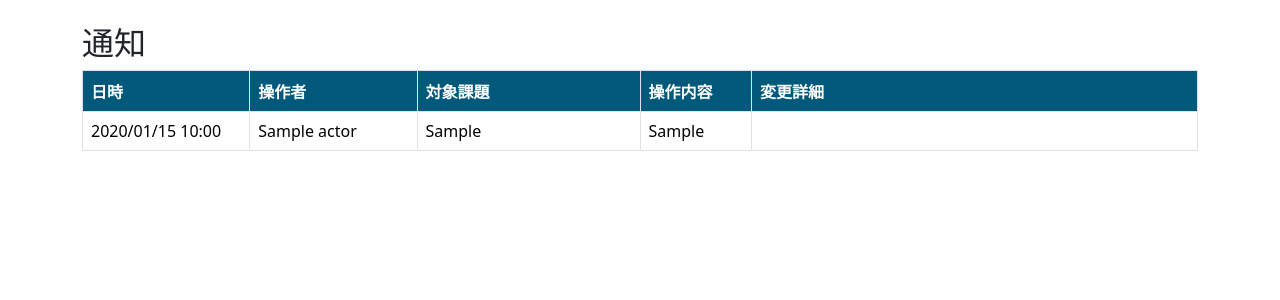
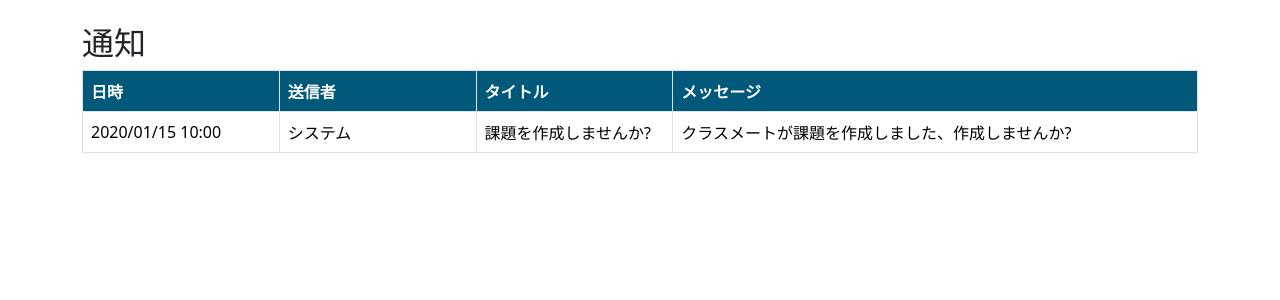
Before and after one commit to sumina10/nittc2025-j4exp-3, a Django app: template task/templates/task/notification_for_student.html in a window 1280 px wide. Shown: the part 70-370 px from the top of the page. Run offline with Django 5.2, Linux system fonts and the light colour scheme; tables that the repository leaves empty hold one stand-in row (values such as "Sample post"); the template is opened without the code that fills it: values that come from a table or form of the project are taken from there, most other values are stand-ins (such as "Sample title", 1, 10 or a date in 2020); parts of the project's set-up code (start-up, migrations or seed data) failed here and were passed over; some libraries are stand-ins or nearby versions.

Commit message:
モデルの統合

```diff
--- a/task/models.py
+++ b/task/models.py
@@ -44,3 +44,4 @@ class Reminder(models.Model):
     course = models.ForeignKey(Course, on_delete=models.CASCADE, related_name='reminders')
     title = models.CharField(max_length=32)
     description = models.TextField(blank=True)
+    created_at = models.DateTimeField(auto_now_add=True)
--- a/task/templates/task/notification_for_student.html
+++ b/task/templates/task/notification_for_student.html
@@ -4,55 +4,46 @@
 {% bootstrap_css %}
 {% bootstrap_javascript %}
 
+{% block title %}
+通知一覧
+{% endblock title %}
+
 {% block content %}
 <div class="container my-4">
     <h2>通知</h2>
+
+    {% for reminder in reminders %}
+
+    {% endfor %}
 
     <table class="table table-bordered align-middle">
         <thead>
             <tr>
                 <th style="width: 15%;">日時</th>
-                <th style="width: 15%;">操作者</th>
-                <th style="width: 20%;">対象課題</th>
-                <th style="width: 10%;">操作内容</th>
-                <th style="width: 40%;">変更詳細</th>
+                <th style="width: 15%;">送信者</th>
+                <th style="width: 15%;">タイトル</th>
+                <th style="width: 40%;">メッセージ</th>
             </tr>
         </thead>
         <tbody>
             {% for notification in notifications %}
-            <tr>
-                <td>{{ notification.timestamp|date:"Y/m/d H:i" }}</td>
-                <td>{{ notification.actor }}</td>
-                <td>{{ notification.object_repr }}</td>
-                <td>{{ notification.get_action_display }}</td>
-                <td>
-                    {% if notification.action == 0 %}
-                    <ul class="list-unstyled mb-0">
-                        {% for field, values in notification.changes_display_dict.items %}
-                        {% if values.1 %}
-                        <li>
-                            <strong>{{ field }}</strong>:
-                            {{ values.1 }}
-                        </li>
-                        {% endif %}
-                        {% endfor %}
-                    </ul>
-
-                    {% elif notification.action == 1 %}
-                    <ul class="list-unstyled mb-0">
-                        {% for field, values in notification.changes_display_dict.items %}
-                        <li>
-                            <strong>{{ field }}</strong>:
-                            {{ values.0 }} → {{ values.1 }}
-                        </li>
-                        {% endfor %}
-                    </ul>
-
-                    {% elif notification.action == 2 %}
-                    <p class="mb-0">(削除されました)</p>
-                    {% endif %}
-                </td>
-            </tr>
+                {% if notification.timestamp %}
+                    <tr>
+                        <td>{{ notification.timestamp|date:"Y/m/d H:i" }}</td>
+                        <td>システム</td>
+                        <td>課題を作成しませんか?</td>
+                        <td>
+                            クラスメートが課題を作成しました、作成しませんか?
+                        </td>
+                    </tr>
+                {% else %}
+                    <tr>
+                        <td>{{ notification.created_at|date:"Y/m/d H:i" }}</td>
+                        <td>{{ notification.teacher }}</td>
+                        <td>{{ notification.title }}</td>
+                        <td>{{ notification.description|safe }}</td>
+                    </tr>
+                {% endif %}
             {% empty %}
             <tr>
                 <td colspan="5" class="text-center">通知はありません。</td>
```
Also changed, not shown: task/views.py (+22 -12 lines), task/migrations/0005_reminder.py (deleted).
